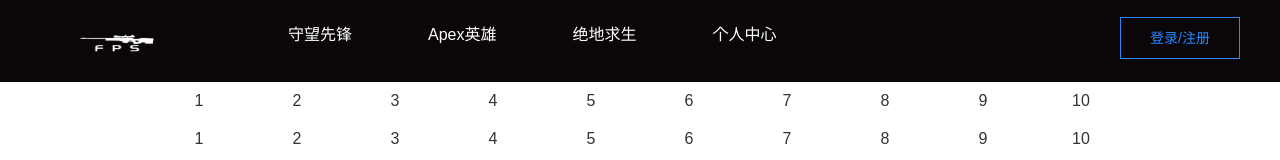
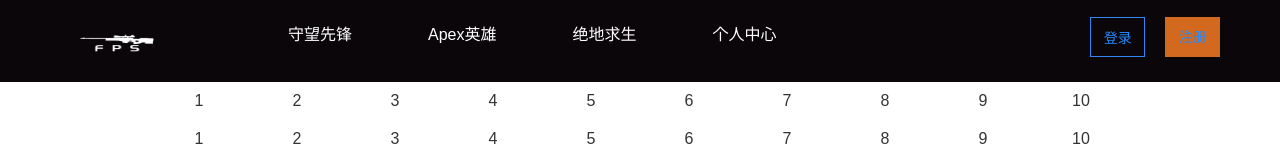
Before and after one commit to FYH7Yuan/GameForum, a Vue app: page / in a window 1280 px wide. Shown: the top 160 px of the page. Built offline with nearby package versions, Linux system fonts and the light colour scheme; what vue-quill-editor would draw is missing.

Commit message:
动态路由的绑定和跳转

```diff
--- a/src/App.vue
+++ b/src/App.vue
@@ -47,7 +47,9 @@
           >
         </div>
         <div class="header-right">
-          <router-link tag="li" to="/Adminster">登录/注册</router-link>
+          <router-link tag="li" to="/Adminster">登录</router-link>
+
+          <router-link tag="li" to="/Adminster">注册</router-link>
         </div>
         <!--        <div class="header-right" v-show="userNamee">-->
         <!--          <li>欢迎</li>-->
@@ -177,18 +179,35 @@ html {
 }
 
 .nav .header-right {
+
   display: flex;
   float: right;
-  border: 1px solid #3086f2;
-  padding: 0 14px;
+  /*border: 1px solid #3086f2;*/
+
   margin: 17px 0px 15px 0px;
   line-height: 40px;
   font-size: 14px;
-  width: 120px;
-  padding: 0 14px;
+  width: 150px;
+
   box-sizing: border-box;
+
+  li:first-child{
+    border: 1px solid #3086f2;
+    margin-right: 20px;
+  }
+  li:last-child{
+    background-color: chocolate;
+    margin-right: 20px;
+  }
+
+
 }
-
+.header-right:nth-child(1){
+  border: 1px solid #3086f2;
+  color: #999999;
+  height: 100px;
+  width: 100px;
+}
 .header-left {
   margin: 0px 73px 0px 17px;
 }
```
Also changed, not shown: src/views/Header.vue (+1 -8 lines).
